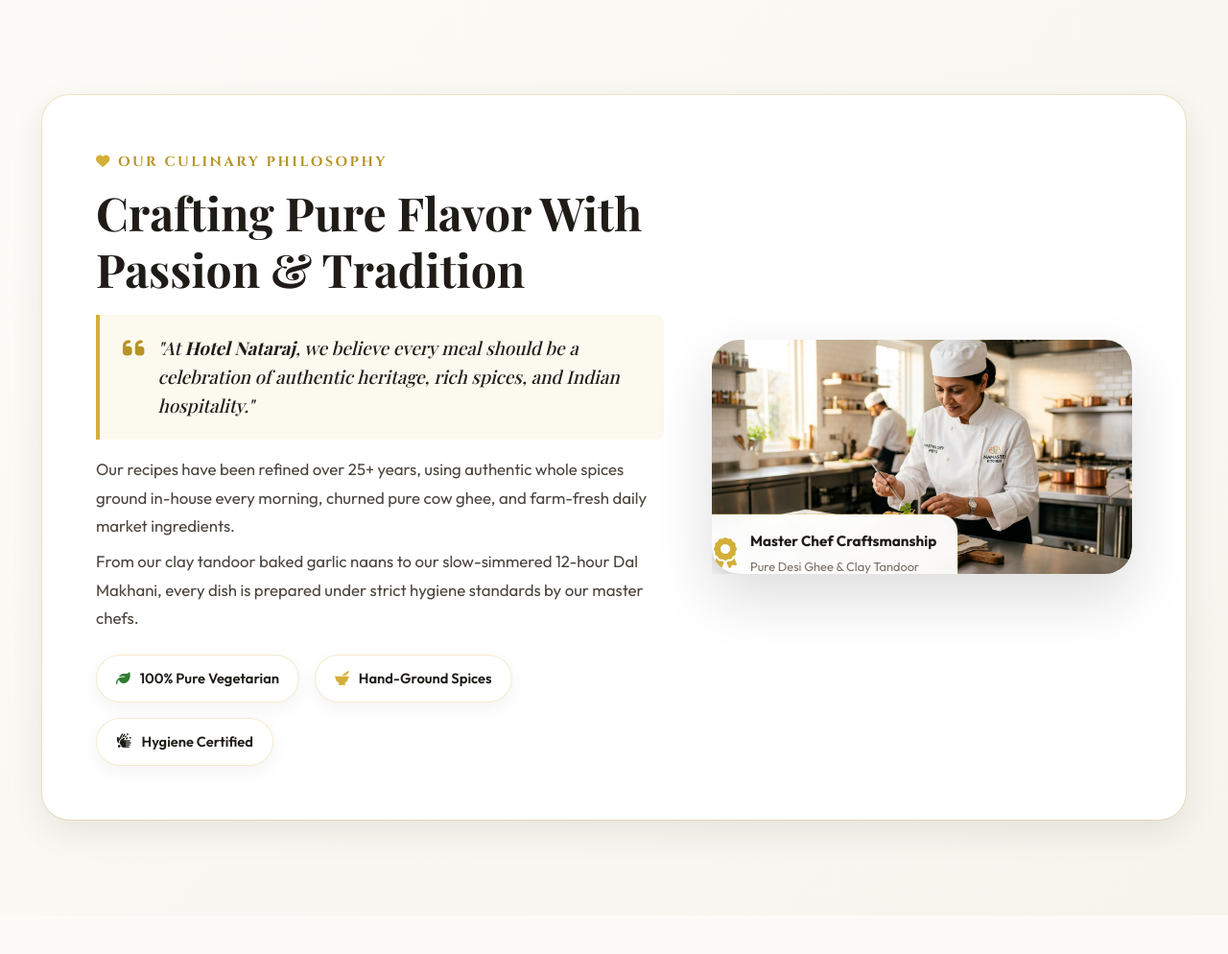
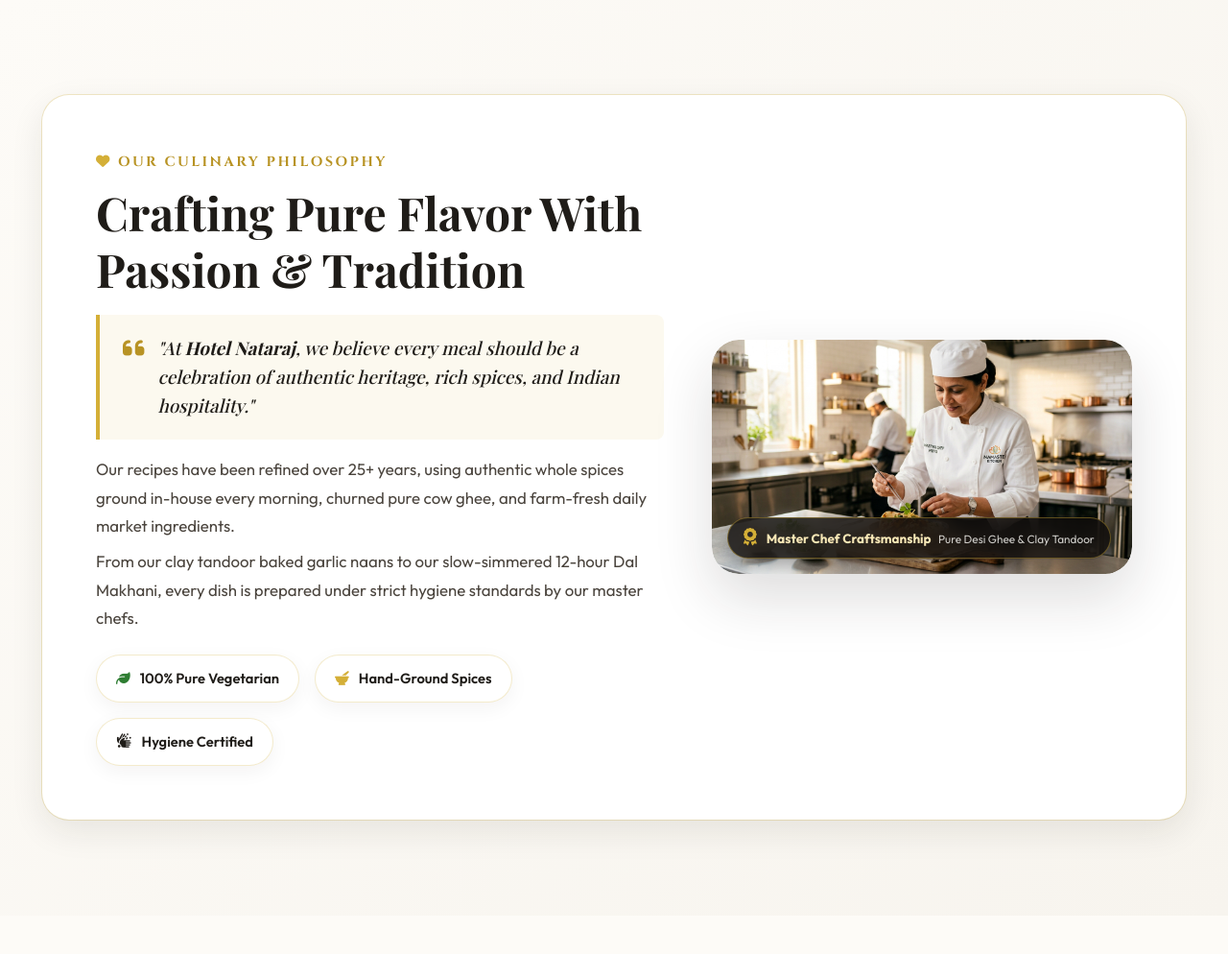
Before and after one commit to aryan6412/hotel-nataraj, a PHP site: page / in a window 1280 px wide. Shown: the part 3839-4833 px from the top of the page at 96% size. Run offline with PHP 8.4, Linux system fonts and the light colour scheme; data that the repository does not hold is empty; some libraries are stand-ins or nearby versions; some web fonts are replaced.

Commit message:
Make banquet hall and story image badges small, compact, and sleek frosted pills to keep hall imagery 100% visible

```diff
--- a/css/styles.css
+++ b/css/styles.css
@@ -1737,30 +1760,39 @@ img {
 
 .story-floating-badge {
     position: absolute;
-    bottom: -20px;
-    left: -20px;
-    background: rgba(255, 255, 255, 0.96);
+    bottom: 16px;
+    left: 16px;
+    background: rgba(14, 12, 10, 0.82);
     backdrop-filter: blur(12px);
-    padding: 16px 22px;
-    border-radius: var(--radius-md);
-    box-shadow: var(--shadow-lg), 0 0 0 1px rgba(212, 175, 55, 0.3);
-    display: flex;
-    align-items: center;
-    gap: 14px;
-    z-index: 10;
-}
-
-.badge-icon i { font-size: 2rem; }
-
-.badge-text strong {
-    display: block;
-    font-size: 0.95rem;
-    color: var(--text-primary);
-}
-
-.badge-text span {
-    font-size: 0.8rem;
-    color: var(--text-muted);
+    -webkit-backdrop-filter: blur(12px);
+    color: #FDFBF7;
+    padding: 8px 16px;
+    border-radius: var(--radius-full);
+    border: 1px solid rgba(212, 175, 55, 0.4);
+    display: inline-flex;
+    align-items: center;
+    gap: 10px;
+    box-shadow: 0 8px 24px rgba(0, 0, 0, 0.4);
+    z-index: 5;
+}
+
+.story-floating-badge .badge-icon i {
+    font-size: 1.15rem;
+    color: var(--color-gold);
+}
+
+.story-floating-badge .badge-text strong {
+    font-size: 0.84rem;
+    font-weight: 700;
+    color: var(--color-gold-light);
+    display: inline-block;
+    margin-right: 4px;
+}
+
+.story-floating-badge .badge-text span {
+    font-size: 0.74rem;
+    color: rgba(253, 251, 247, 0.8);
+    display: inline-block;
 }
 
 /* VISUAL TOUR PHOTO GALLERY SECTION */
```
Also changed, not shown: other parts of css/styles.css (+36 -13 lines).
